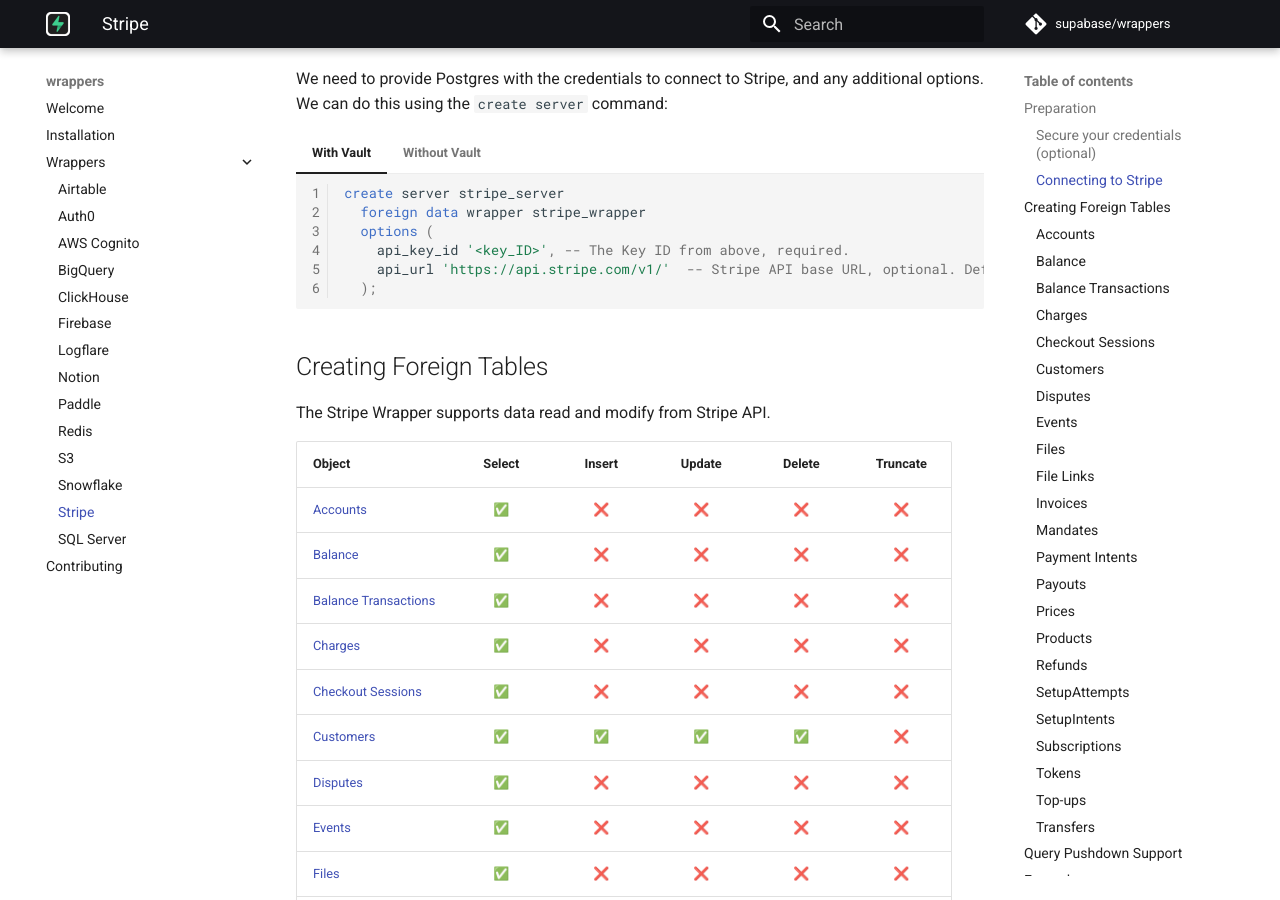
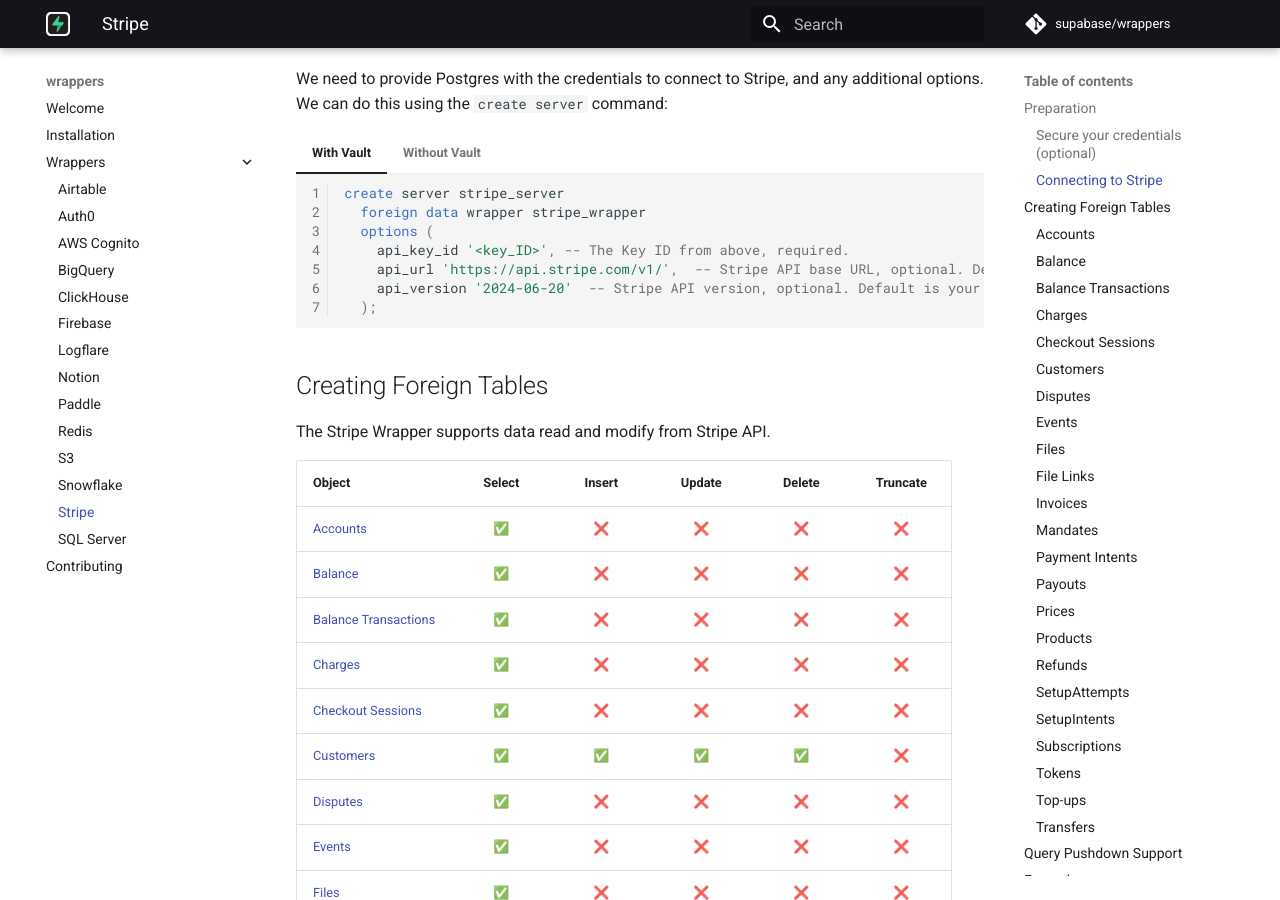
Before and after one commit to supabase/wrappers, an MkDocs documentation site: the page built from docs/stripe.md, in a window 1280 px wide and 900 px high, scrolled down 1026 px. Built offline with MkDocs 1.6.1 and Material for MkDocs 9.7.7, drawn with Linux system fonts in a browser that asks for light colours; comment, search, counter and statistics services are not loaded.

Commit message:
feat(stripe): add api_version server option

````diff
--- a/docs/stripe.md
+++ b/docs/stripe.md
@@ -45,7 +45,8 @@
       foreign data wrapper stripe_wrapper
       options (
         api_key_id '<key_ID>', -- The Key ID from above, required.
-        api_url 'https://api.stripe.com/v1/'  -- Stripe API base URL, optional. Default is 'https://api.stripe.com/v1/'
+        api_url 'https://api.stripe.com/v1/',  -- Stripe API base URL, optional. Default is 'https://api.stripe.com/v1/'
+        api_version '2024-06-20'  -- Stripe API version, optional. Default is your Stripe account’s default API version.
       );
     ```
 
@@ -56,7 +57,8 @@
       foreign data wrapper stripe_wrapper
       options (
         api_key '<Stripe API Key>',  -- Stripe API key, required
-        api_url 'https://api.stripe.com/v1/'  -- Stripe API base URL, optional. Default is 'https://api.stripe.com/v1/'
+        api_url 'https://api.stripe.com/v1/',  -- Stripe API base URL, optional. Default is 'https://api.stripe.com/v1/'
+        api_version '2024-06-20'  -- Stripe API version, optional. Default is your Stripe account’s default API version.
       );
     ```
 
````
Also changed, not shown: wrappers/src/fdw/stripe_fdw/README.md (+1 -0 lines), 1 other file.
